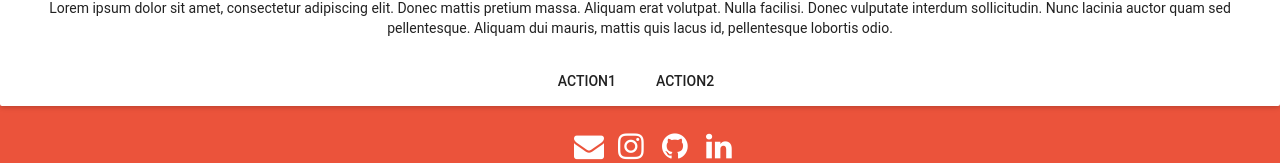
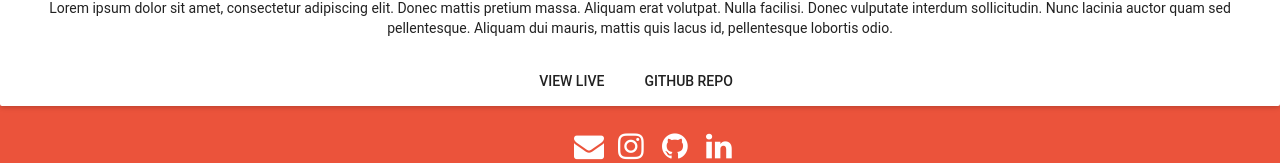
Before and after one commit to jcpace/port, a React (Create React App) app: page / in a window 1280 px wide. Shown: the part 5503-5666 px from the top of the page. Built offline with nearby package versions, Linux system fonts and the light colour scheme.

Commit message:
style on card

```diff
--- a/src/components/card.js
+++ b/src/components/card.js
@@ -1,5 +1,12 @@
 import React from 'react';
-import {Card, CardActions, CardHeader, CardMedia, CardTitle, CardText} from 'material-ui/Card';
+import {
+  Card,
+  CardActions,
+  CardHeader,
+  CardMedia,
+  CardTitle,
+  CardText,
+} from 'material-ui/Card';
 import FlatButton from 'material-ui/FlatButton';
 
 const ProjectCard = () => (
@@ -12,18 +19,18 @@ const ProjectCard = () => (
     <CardMedia
       overlay={<CardTitle title="Overlay title" subtitle="Overlay subtitle" />}
     >
-      <img src="images/nature-600-337.jpg" alt="" />
+      <img src="../assets/mobile.jpg" alt="" />
     </CardMedia>
     <CardTitle title="Card title" subtitle="Card subtitle" />
     <CardText>
-      Lorem ipsum dolor sit amet, consectetur adipiscing elit.
-      Donec mattis pretium massa. Aliquam erat volutpat. Nulla facilisi.
-      Donec vulputate interdum sollicitudin. Nunc lacinia auctor quam sed pellentesque.
-      Aliquam dui mauris, mattis quis lacus id, pellentesque lobortis odio.
+      Lorem ipsum dolor sit amet, consectetur adipiscing elit. Donec mattis
+      pretium massa. Aliquam erat volutpat. Nulla facilisi. Donec vulputate
+      interdum sollicitudin. Nunc lacinia auctor quam sed pellentesque. Aliquam
+      dui mauris, mattis quis lacus id, pellentesque lobortis odio.
     </CardText>
     <CardActions>
-      <FlatButton label="Action1" />
-      <FlatButton label="Action2" />
+      <FlatButton label="View Live" />
+      <FlatButton label="Github Repo" />
     </CardActions>
   </Card>
 );
```
Also changed, not shown: src/assets/mobile.jpg (added), 1 other file (tests, documents, lock files or other folders).
